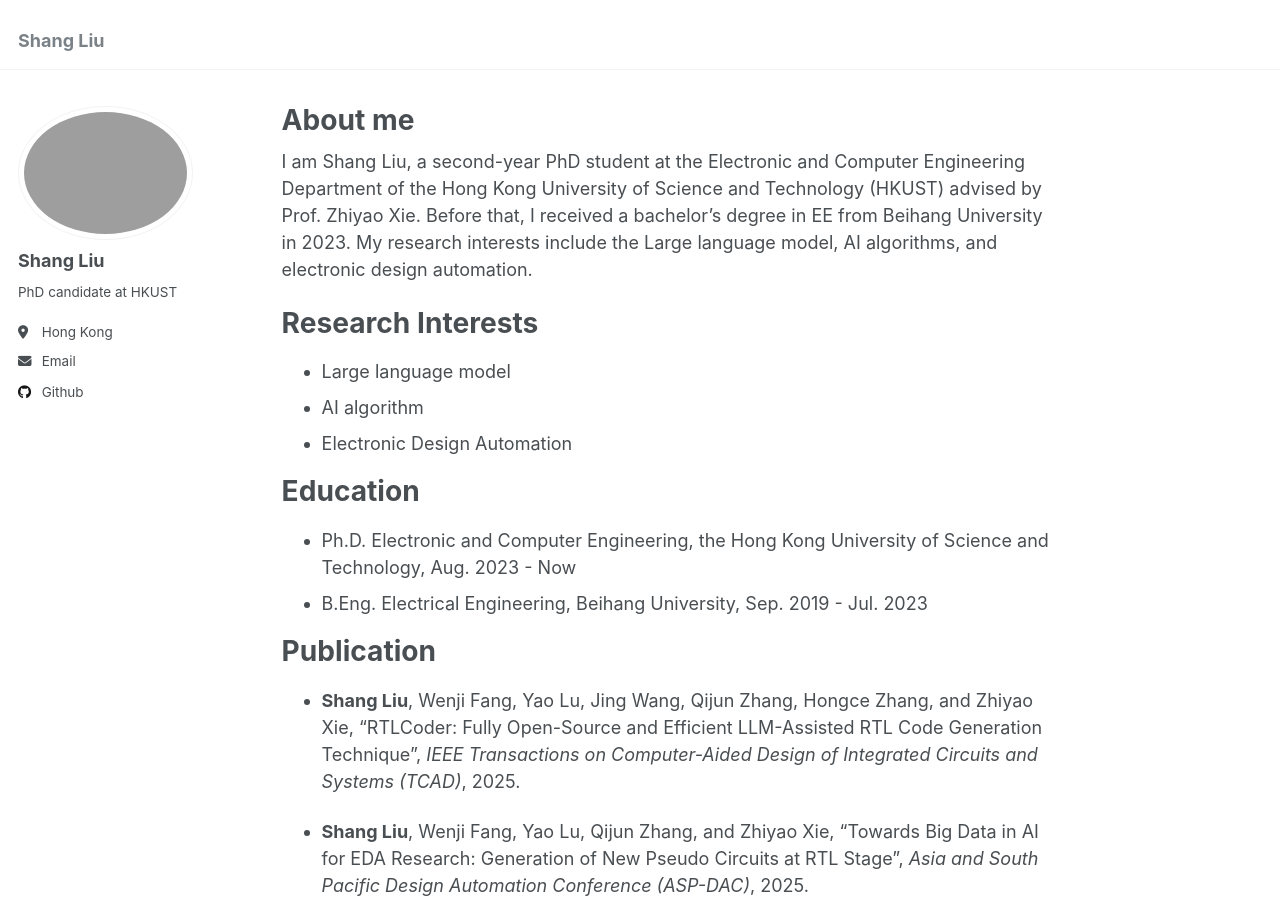
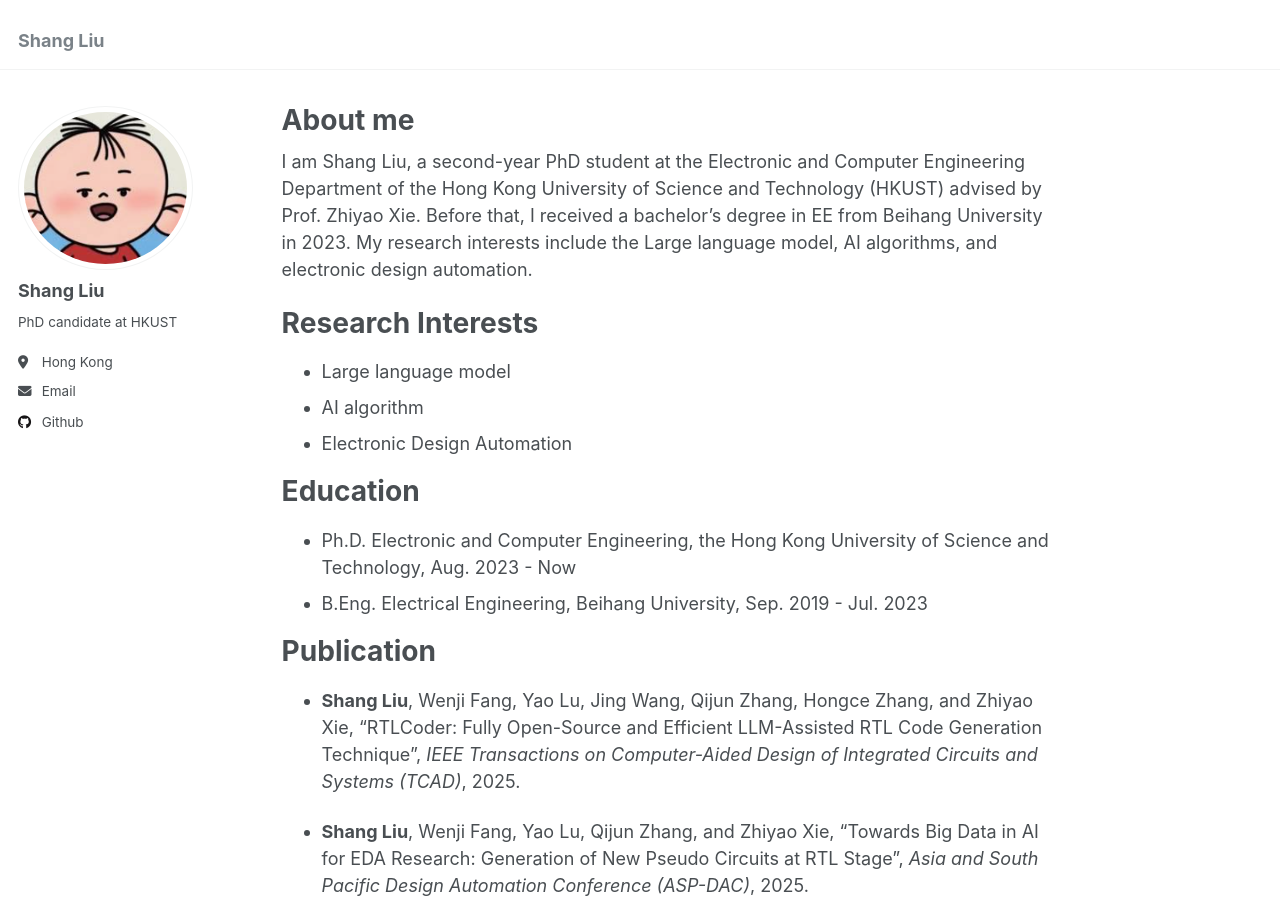
Before and after one commit to DevinShang/DevinShang.github.io, a Jekyll site: the page built from _pages/about.md, in a window 1280 px wide and 900 px high. Built offline with Jekyll 4.4.1, drawn with Linux system fonts in a browser that asks for light colours.

Commit message:
Update _config.yml

```diff
--- a/_config.yml
+++ b/_config.yml
@@ -21,7 +21,7 @@ repository               : "zqj2333.github.io"
 #               Additional customization can be done by editing /_includes/author-profile.html
 author:
   # Biographic information
-  avatar           : "tutu.png"
+  avatar           : "profile.png"
   name             : "Shang Liu"
   pronouns         : # example: "she/her"
   bio              : "PhD candidate at HKUST"
```
